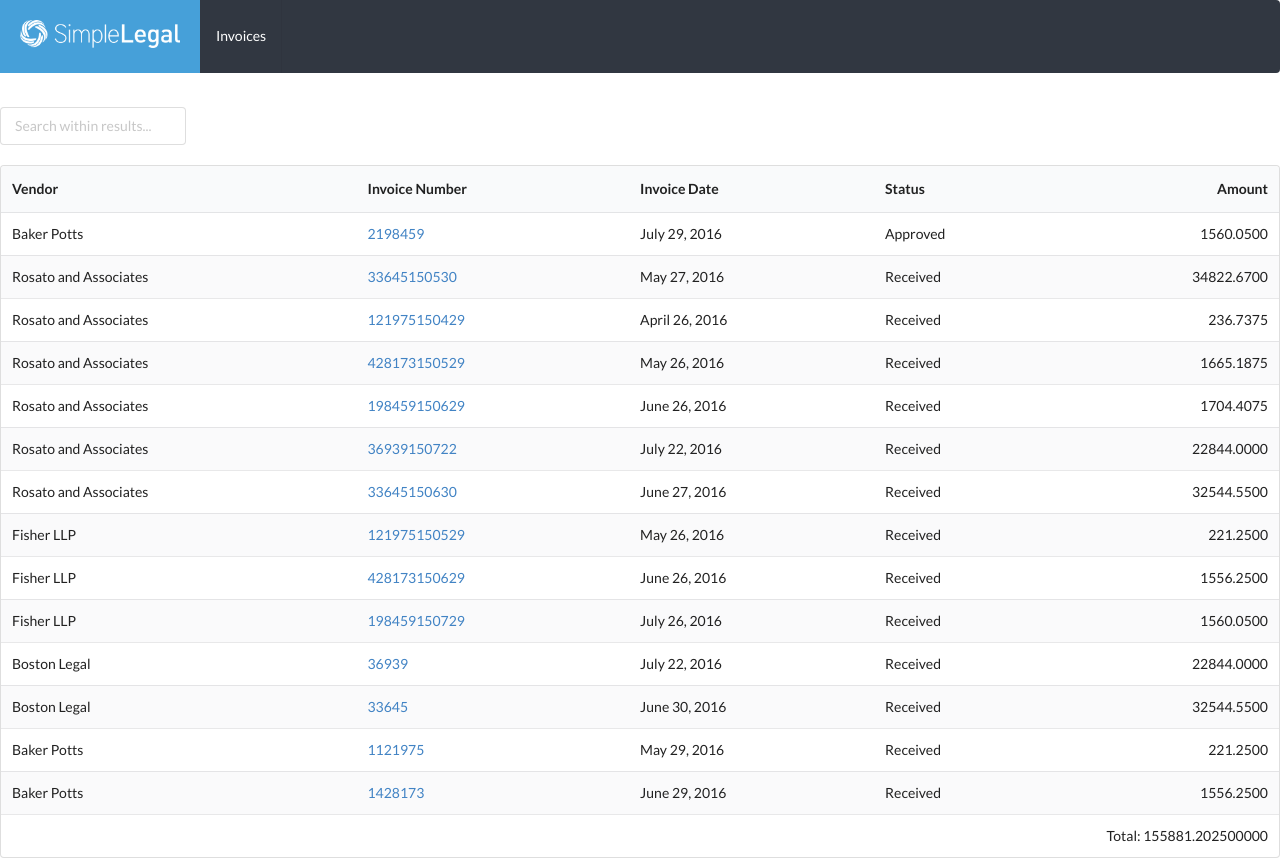
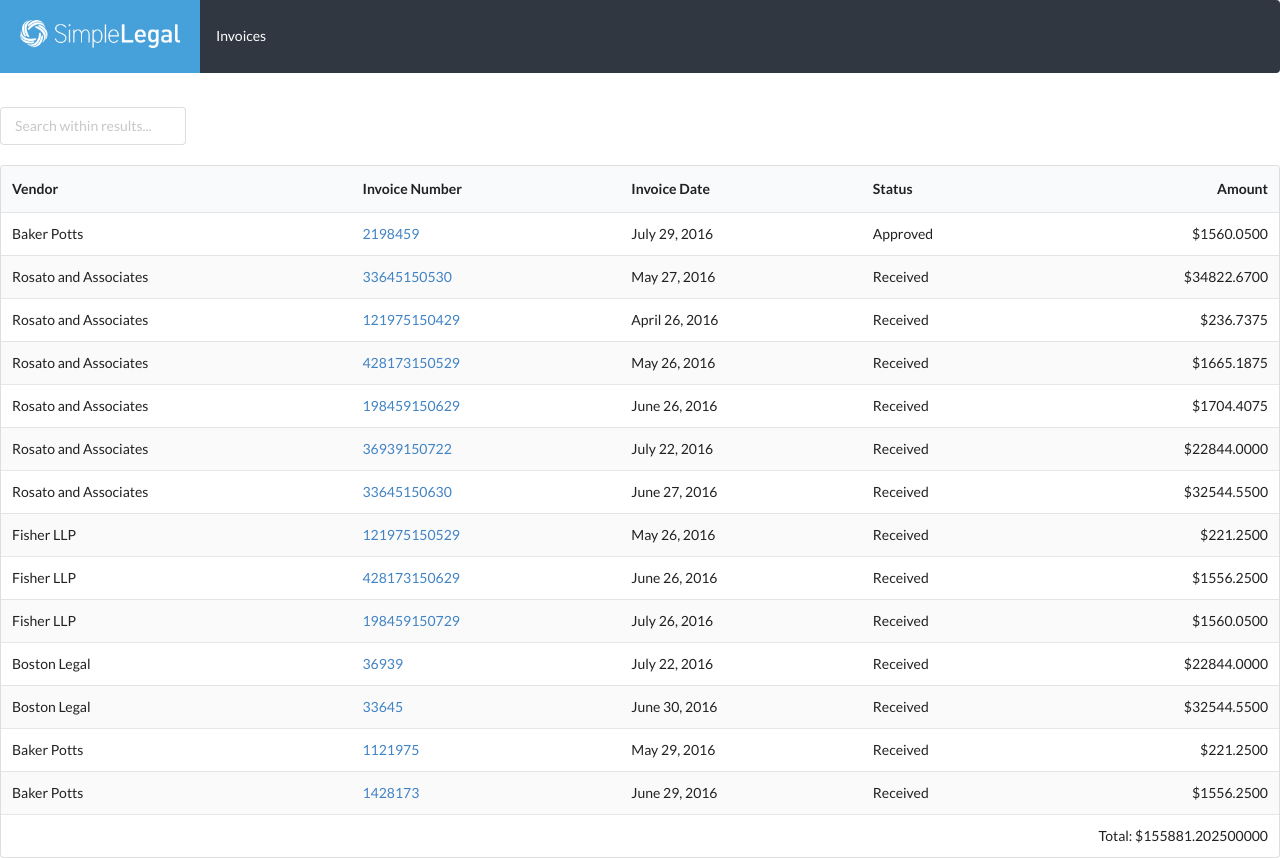
Before and after one commit to clintworrell/simplelegal-hw, a Django app: page /simplelegal/invoices/ in a window 1280 px wide. Run offline with Django 3.2, Linux system fonts and the light colour scheme; data comes from the database, SQL or seed files in the repository; some libraries are stand-ins or nearby versions.

Commit message:
Add USD symbol to amount column

```diff
--- a/simplelegalhw/simplelegal/templates/simplelegal/invoice_table.html
+++ b/simplelegalhw/simplelegal/templates/simplelegal/invoice_table.html
@@ -18,11 +18,11 @@
         <td><a href='/simplelegal/invoices/{{ invoice.invoice_number }}/'>{{ invoice.invoice_number }}</a></td>
         <td>{{ invoice.invoice_date }}</td>
         <td>{{ invoice.status }}</td>
-        <td class="right aligned">{{ invoice.total }}</td>
+        <td class="right aligned">${{ invoice.total }}</td>
       </tr>
     {% endfor %}
       <tr>
-        <td colspan="6" class="right aligned">Total: {{ total_sum|default:'0.00' }}</td>
+        <td colspan="6" class="right aligned">Total:   ${{ total_sum|default:'0.00' }}</td>
       </tr>
   </tbody>
   </table>
```
